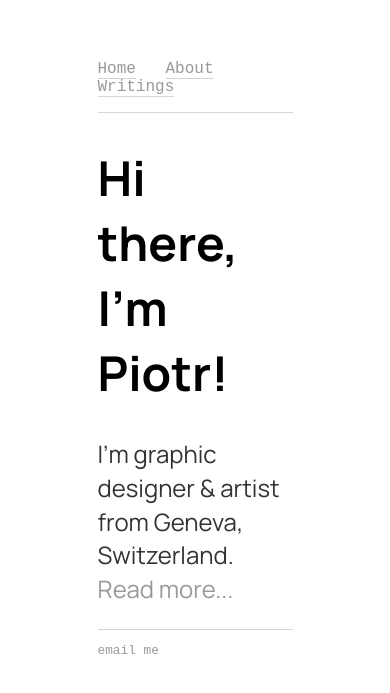
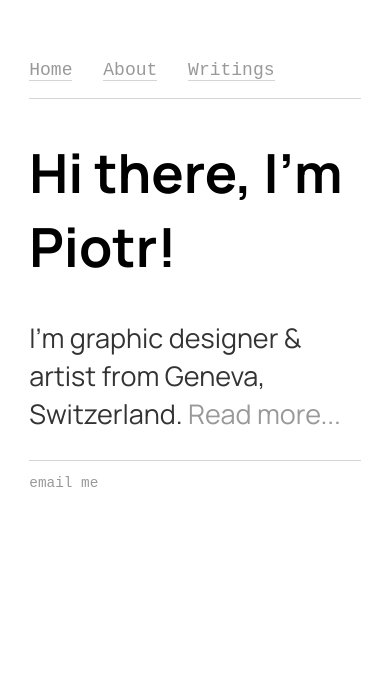
Before and after one commit to piotrvish/piotrvish.github.io, a Jekyll site: the page built from index.html, in a window 390 px wide. Shown: the top 693 px of the page. Built offline with Jekyll 4.4.1, drawn with Linux system fonts in a browser that asks for light colours; some web fonts are replaced.

Commit message:
Update main.css

```diff
--- a/css/main.css
+++ b/css/main.css
@@ -68,3 +68,15 @@ ul.posts {
 ul.posts li {
     list-style: none;
 }
+
+/* Responsive */
+
+/* Mobile phones */
+@media only screen and (max-width: 600px) {
+    body{
+        margin: 60px auto;
+        width: 85%;
+        font-size: 18px;
+    }
+
+}
```
